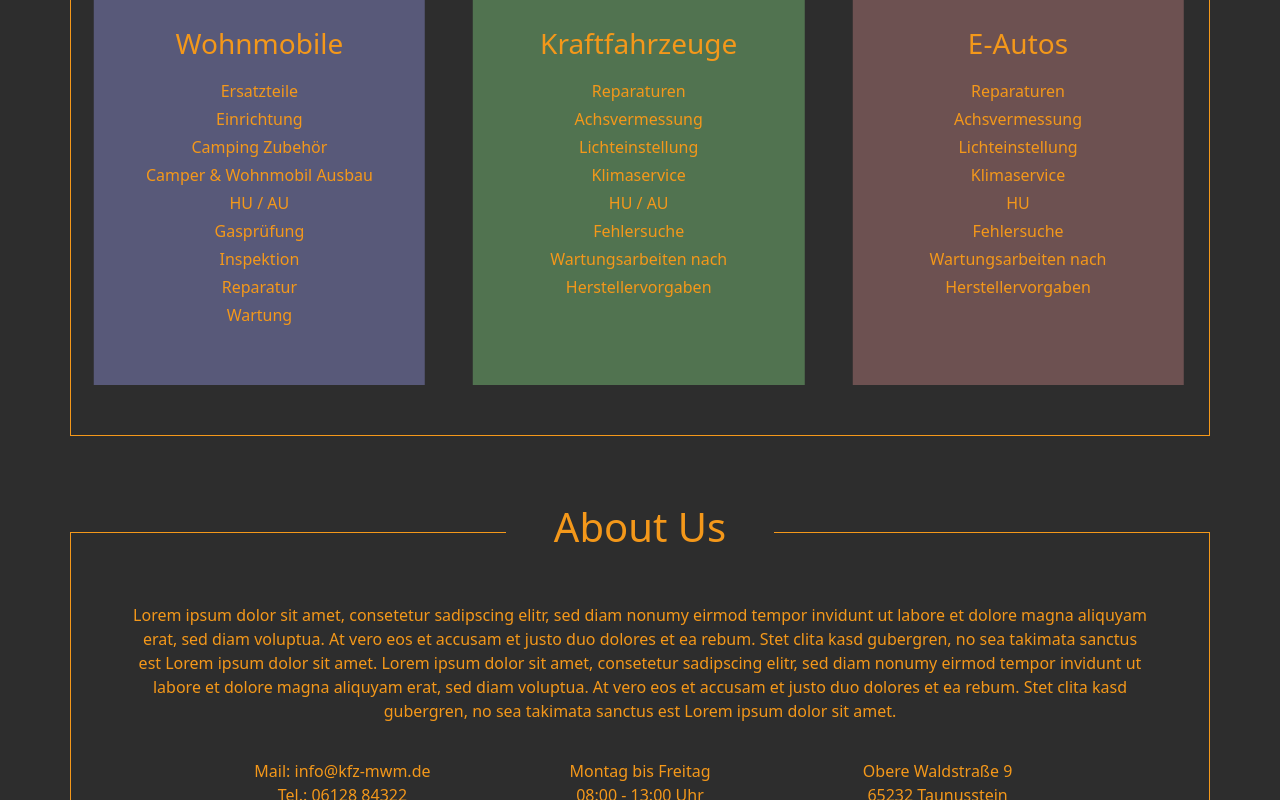
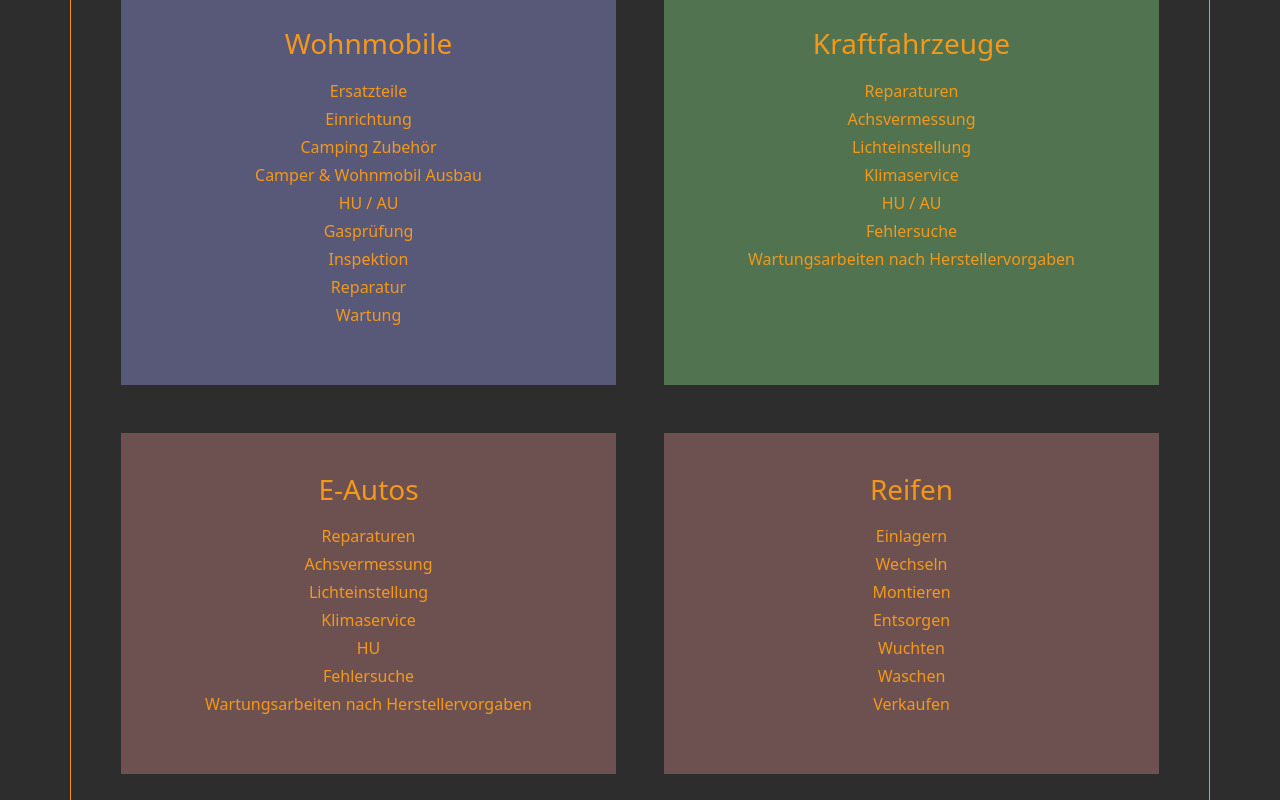
Before and after one commit to rllyben/Antiflo-Schampoo, a Vue app in the folder flomy/: page /#/ in a window 1280 px wide. Shown: the part 900-1700 px from the top of the page. Built offline with nearby package versions, Linux system fonts and the light colour scheme.

Commit message:
Linkus minkus in Boxinggus

```diff
--- a/flomy/src/styles/custom.css
+++ b/flomy/src/styles/custom.css
@@ -41,9 +41,6 @@ p {
   flex-direction: row;
   flex-wrap: wrap;
   gap: 3rem;
-  max-width: 105%;
-  width: 105%;
-  transform: translateX(-2.5%);
 }
 .blop {
   margin: 6rem auto;
--- a/flomy/src/views/HomeView.vue
+++ b/flomy/src/views/HomeView.vue
@@ -8,14 +8,14 @@
 <!--         <div class="background">
           <img class="fragment" src="@/assets/footer.svg" />
         </div> -->
-        <div class="custom-row">
+        <div class="custom-row boxcenter">
             <div class="col service camper">
              <h3>Wohnmobile</h3>
               <ul>
                <li>Ersatzteile</li>
                 <li>Einrichtung</li>
-              <li>Camping Zubehör <!-- -> Link auf Movera --></li>
-              <li>Camper & Wohnmobil Ausbau <!-- -> Link Reimo --></li>
+                <li><a href=" https://katalog.movera.com/ePaper_MOVERA-Katalog-2023_EUR/#1" target="_blank">Camping Zubehör</a></li>
+                <li><a href="https://www.reimo.com/ausbau-shop/" target="_blank">Camper & Wohnmobil Ausbau</a></li>
                 <li>HU / AU</li>
                 <li>Gasprüfung</li>
                 <li>Inspektion</li>
@@ -45,6 +45,18 @@
               <li>HU</li>
               <li>Fehlersuche</li>
               <li>Wartungsarbeiten nach Herstellervorgaben</li>
+            </ul>
+           </div>
+           <div class="col service e-car">
+            <h3>Reifen</h3>
+            <ul>
+              <li>Einlagern</li>
+              <li>Wechseln</li>
+              <li>Montieren</li>
+              <li>Entsorgen</li>
+              <li>Wuchten</li>
+              <li>Waschen</li>
+              <li>Verkaufen</li>
             </ul>
            </div>
           </div>
@@ -117,10 +129,15 @@
 hr {
   margin: 30px;
 }
+.boxcenter {
+  justify-content: center;
+}
 .service {
   color: var(--main-text-color);
   padding: 40px;
   text-align: center;
+  min-width: 360px;
+  max-width: 720px;
 }
 .service ul {
   margin-top: 1rem;
```
Lines whose indentation alone changed are shown as unchanged.
